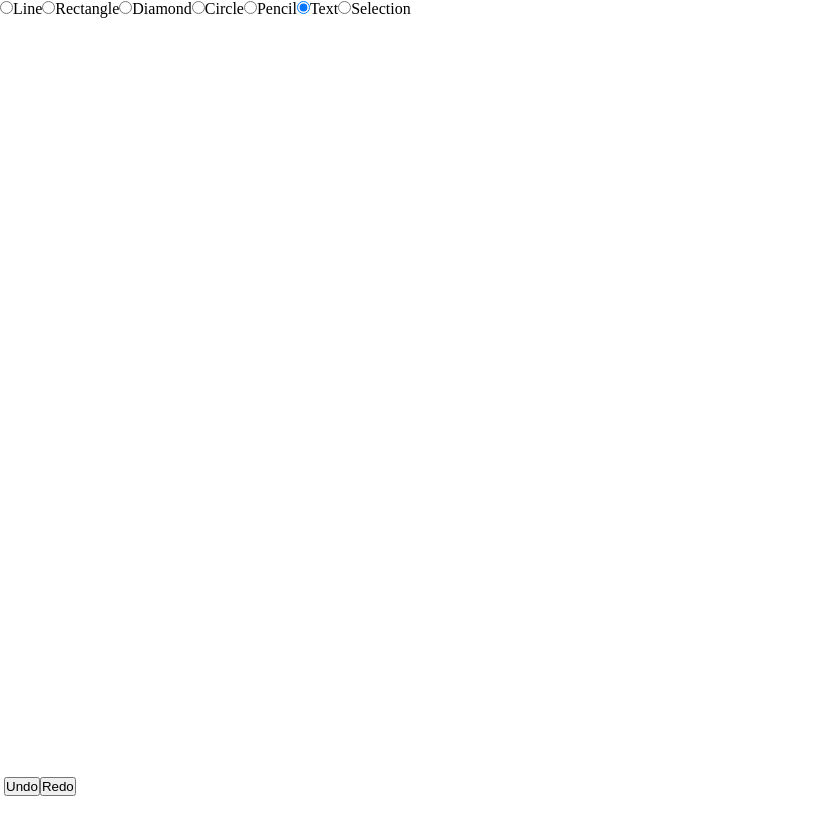
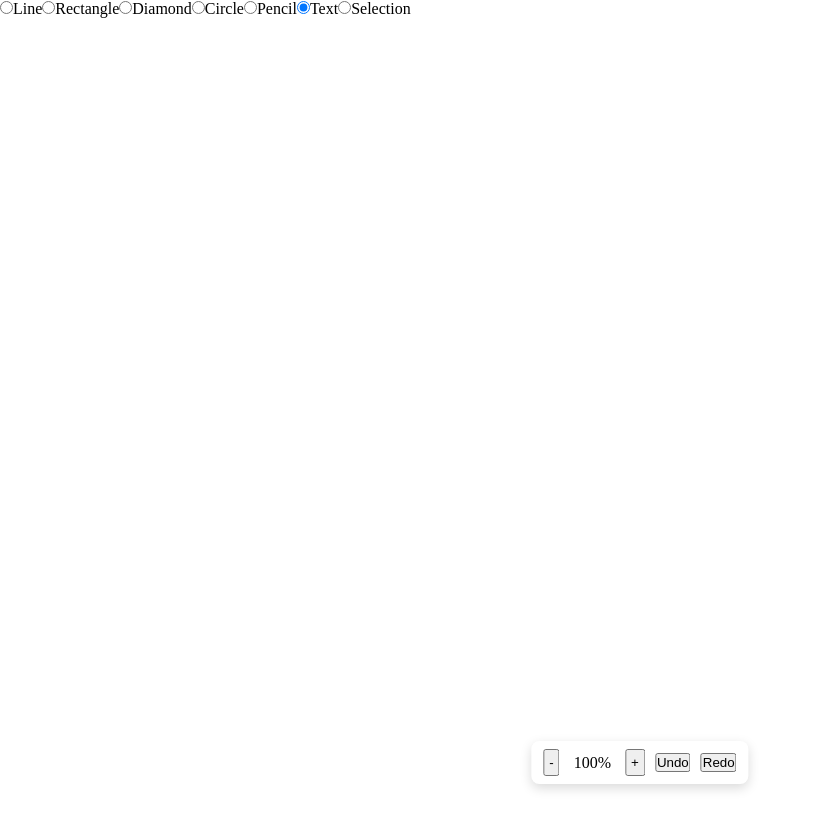
Before and after one commit to PranjalMantri/Drawing-App, a React (Vite) app: page / in a window 1280 px wide. Shown: the whole page, without its empty margins (0-814 px from the left). Built offline with nearby package versions, Linux system fonts and the light colour scheme.

Commit message:
feat: add zoom functionality to canvas with scaling controls

```diff
--- a/src/App.jsx
+++ b/src/App.jsx
@@ -49,7 +49,7 @@ function getSvgPathFromStroke(points, closed = true) {
   return result;
 }
 
-const drawElement = (roughCanvas, context, element) => {
+const drawElement = (roughCanvas, context, element, scale) => {
   switch (element.type) {
     case "line":
     case "rectangle":
@@ -65,7 +65,7 @@ const drawElement = (roughCanvas, context, element) => {
       break;
     case "text":
       context.textBaseline = "top";
-      context.font = "24px sans-serif";
+      context.font = `${24 * scale}px sans-serif`;
       context.fillText(element.text, element.x1, element.y1);
       break;
     default:
@@ -79,6 +79,8 @@ function App() {
   const [selectedElement, setSelectedElement] = useState(null);
   const [action, setAction] = useState("none");
   const [panOffset, setPanOffset] = useState({ x: 0, y: 0 });
+  const [scale, setScale] = useState(1);
+  const [scaleOffset, setScaleOffset] = useState({ x: 0, y: 0 });
   const [startPanMousePosition, setStartPanMousePosition] = useState({
     x: 0,
     y: 0,
@@ -93,10 +95,21 @@ function App() {
     const ctx = canvas.getContext("2d");
     const roughCanvas = rough.canvas(canvas);
 
+    const scaledWidth = canvas.width * scale;
+    const scaledHeight = canvas.height * scale;
+
+    const scaledOffsetX = (scaledWidth - canvas.width) / 2;
+    const scaledOffsetY = (scaledHeight - canvas.height) / 2;
+    setScaleOffset({ x: scaledOffsetX, y: scaledOffsetY });
+
     ctx.clearRect(0, 0, canvas.width, canvas.height);
+
     ctx.save();
-
-    ctx.translate(panOffset.x, panOffset.y);
+    ctx.translate(
+      panOffset.x * scale - scaledOffsetX,
+      panOffset.y * scale - scaledOffsetY
+    );
+    ctx.scale(scale, scale);
 
     elements.forEach((element) => {
       if (
@@ -105,11 +118,11 @@ function App() {
       )
         return;
 
-      drawElement(roughCanvas, ctx, element);
+      drawElement(roughCanvas, ctx, element, scale);
     });
 
     ctx.restore();
-  }, [elements, action, selectedElement, panOffset]);
+  }, [elements, action, selectedElement, panOffset, scale]);
 
   useEffect(() => {
     if (action === "writing") {
@@ -135,18 +148,27 @@ function App() {
   }, [undo, redo]);
 
   useEffect(() => {
-    const panFunction = (event) => {
-      setPanOffset((prevState) => ({
-        x: prevState.x - event.deltaX,
-        y: prevState.y - event.deltaY,
-      }));
+    const canvas = canvasRef.current;
+
+    const panOrZoomFunction = (event) => {
+      event.preventDefault();
+
+      if (pressedKeys.has("Meta") || pressedKeys.has("Control")) {
+        onZoom(event.deltaY * -0.001);
+      } else {
+        setPanOffset((prevState) => ({
+          x: prevState.x - event.deltaX,
+          y: prevState.y - event.deltaY,
+        }));
+      }
     };
 
-    document.addEventListener("wheel", panFunction);
+    canvas.addEventListener("wheel", panOrZoomFunction, { passive: false });
+
     return () => {
-      document.removeEventListener("wheel", panFunction);
+      canvas.removeEventListener("wheel", panOrZoomFunction);
     };
-  }, []);
+  }, [pressedKeys]);
 
   const updateElement = (id, x1, y1, x2, y2, type, options) => {
     const elementsCopy = [...elements];
@@ -168,10 +190,10 @@ function App() {
         ];
         break;
       case "text":
-        const textWidth = canvasRef.current
-          .getContext("2d")
-          .measureText(options.text).width;
-        const textHeight = 24;
+        const context = canvasRef.current.getContext("2d");
+        context.font = `${24 * scale}px sans-serif`;
+        const textWidth = context.measureText(options.text).width;
+        const textHeight = 24 * scale;
         elementsCopy[oldElementId] = {
           ...createElement(x1, y1, x1 + textWidth, y1 + textHeight, type, id),
           text: options.text,
@@ -185,8 +207,10 @@ function App() {
   };
 
   const getMouseCoordinates = (event) => {
-    const clientX = event.clientX - panOffset.x;
-    const clientY = event.clientY - panOffset.y;
+    const clientX =
+      (event.clientX - panOffset.x * scale + scaleOffset.x) / scale;
+    const clientY =
+      (event.clientY - panOffset.y * scale + scaleOffset.y) / scale;
     return { clientX, clientY };
   };
 
@@ -388,13 +412,12 @@ function App() {
     });
   };
 
+  const onZoom = (delta) =>
+    setScale((prev) => Math.min(Math.max(prev + delta, 0, 0.1), 2));
+
   return (
     <div>
-      <div style={{ zIndex: 2 }}>
-        <div style={{ position: "absolute", bottom: "0px", padding: "4px" }}>
-          <button onClick={undo}>Undo</button>
-          <button onClick={redo}>Redo</button>
-        </div>
+      <div style={{ zIndex: 2, position: "relative" }}>
         <input
           type="radio"
           name="actionType"
@@ -452,15 +475,51 @@ function App() {
         />
         <label htmlFor="selection">Selection</label>
       </div>
+      <div
+        style={{
+          position: "fixed",
+          bottom: "16px",
+          left: "50%",
+          transform: "translateX(-50%)",
+          zIndex: 3,
+          padding: "8px 12px",
+          background: "white",
+          borderRadius: "8px",
+          boxShadow: "0 4px 12px rgba(0, 0, 0, 0.15)",
+          display: "flex",
+          gap: "10px",
+          alignItems: "center",
+        }}
+      >
+        <button style={{ padding: "4px" }} onClick={() => onZoom(-0.1)}>
+          -
+        </button>
+        <span
+          style={{ padding: "4px", cursor: "pointer" }}
+          onClick={() => setScale(1)}
+        >
+          {new Intl.NumberFormat("en-GB", { style: "percent" }).format(scale)}
+        </span>
+        <button style={{ padding: "4px" }} onClick={() => onZoom(0.1)}>
+          +
+        </button>
+        <button onClick={undo}>Undo</button>
+        <button onClick={redo}>Redo</button>
+      </div>
+
       {action === "writing" ? (
         <textarea
           ref={textAreaRef}
           onBlur={handleBlur}
           style={{
             position: "fixed",
-            top: selectedElement.y1 + 15 + panOffset.y,
-            left: selectedElement.x1 + panOffset.x,
-            font: "24px sans-serif",
+            top:
+              (selectedElement.y1 + 15) * scale +
+              panOffset.y * scale -
+              scaleOffset.y,
+            left:
+              selectedElement.x1 * scale + panOffset.x * scale - scaleOffset.x,
+            font: `${24 * scale}px sans-serif`,
             margin: 0,
             padding: 0,
             border: 0,
```
Also changed, not shown: 1 other file (tests, documents, lock files or other folders).
